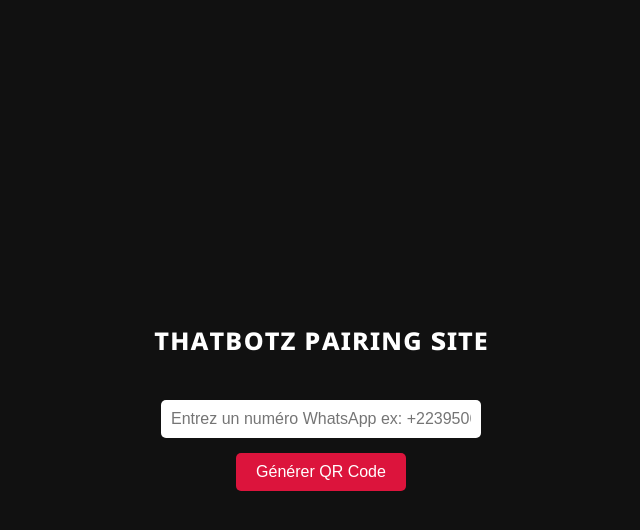
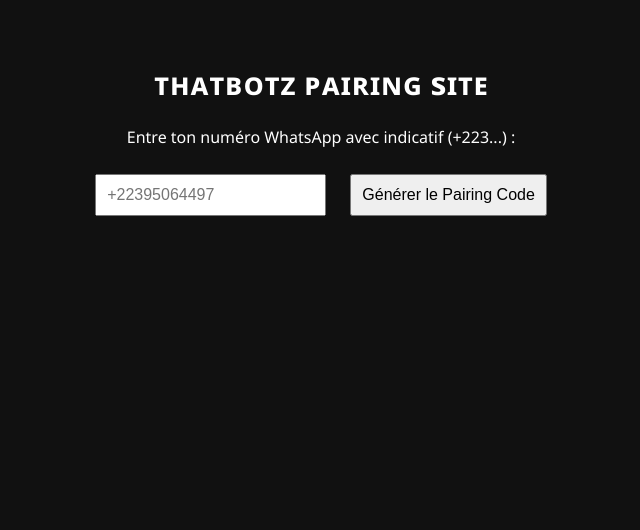
Before and after one commit to hamoudi223/test-4, a website: page public/index.html in a window 1280 px wide. Shown: the whole page, without its empty margins (319-959 px from the left). Drawn offline with Linux system fonts and the light colour scheme.

Commit message:
Update index.html

```diff
--- a/public/index.html
+++ b/public/index.html
@@ -2,71 +2,73 @@
 <html lang="fr">
 <head>
   <meta charset="UTF-8" />
-  <meta name="viewport" content="width=device-width, initial-scale=1.0"/>
+  <meta name="viewport" content="width=device-width, initial-scale=1.0" />
   <title>ᴛʜᴀᴛʙᴏᴛᴢ ᴘᴀɪʀɪɴɢ sɪᴛᴇ</title>
   <style>
     body {
+      font-family: 'Segoe UI', sans-serif;
       background-color: #111;
       color: #fff;
-      font-family: 'Segoe UI', sans-serif;
-      display: flex;
-      flex-direction: column;
-      align-items: center;
-      justify-content: center;
-      height: 100vh;
       text-align: center;
+      padding: 2rem;
     }
-
-    input {
+    input, button {
       padding: 10px;
-      font-size: 16px;
+      margin: 10px;
+      font-size: 1rem;
+    }
+    #pairingCode {
+      background: #222;
+      padding: 10px;
       margin-top: 20px;
-      width: 300px;
+      font-size: 1.2rem;
+      border-radius: 5px;
+      display: none;
+    }
+    .copy-btn {
+      cursor: pointer;
+      margin-left: 10px;
+      padding: 5px 10px;
+      background: #444;
+      color: white;
       border: none;
-      border-radius: 5px;
-    }
-
-    button {
-      padding: 10px 20px;
-      margin-top: 15px;
-      font-size: 16px;
-      background-color: crimson;
-      border: none;
-      border-radius: 5px;
-      color: white;
-      cursor: pointer;
-    }
-
-    #qr {
-      margin-top: 30px;
+      border-radius: 4px;
     }
   </style>
 </head>
 <body>
   <h1>ᴛʜᴀᴛʙᴏᴛᴢ ᴘᴀɪʀɪɴɢ sɪᴛᴇ</h1>
-  <input type="text" id="number" placeholder="Entrez un numéro WhatsApp ex: +22395064497" />
-  <button onclick="generateQR()">Générer QR Code</button>
-  <div id="qr"></div>
+  <p>Entre ton numéro WhatsApp avec indicatif (+223...) :</p>
+  <input type="text" id="numberInput" placeholder="+22395064497" />
+  <button onclick="getPairingCode()">Générer le Pairing Code</button>
+
+  <div id="pairingCode">
+    <strong>Code de couplage :</strong> <span id="codeText"></span>
+    <button class="copy-btn" onclick="copyCode()">Copier</button>
+  </div>
 
   <script>
-    async function generateQR() {
-      const number = document.getElementById('number').value.trim();
-      if (!number) return alert('Veuillez entrer un numéro');
-
-      document.getElementById('qr').innerHTML = "⏳ Génération du QR code...";
-
-      const res = await fetch('/session/generate', {
+    async function getPairingCode() {
+      const number = document.getElementById('numberInput').value;
+      const res = await fetch('/session/paircode', {
         method: 'POST',
         headers: { 'Content-Type': 'application/json' },
-        body: JSON.stringify({ number })
+        body: JSON.stringify({ number }),
       });
 
       const data = await res.json();
-      if (data.qr) {
-        document.getElementById('qr').innerHTML = `<img src="${data.qr}" alt="QR Code WhatsApp" />`;
+      if (data.code) {
+        document.getElementById('codeText').innerText = data.code;
+        document.getElementById('pairingCode').style.display = 'block';
       } else {
-        document.getElementById('qr').innerHTML = "❌ Erreur : " + (data.error || "Inconnue");
+        alert('Erreur: ' + (data.error || 'Aucun code reçu.'));
       }
+    }
+
+    function copyCode() {
+      const code = document.getElementById('codeText').innerText;
+      navigator.clipboard.writeText(code);
+      alert("Code copié !");
     }
   </script>
 </body>
```
